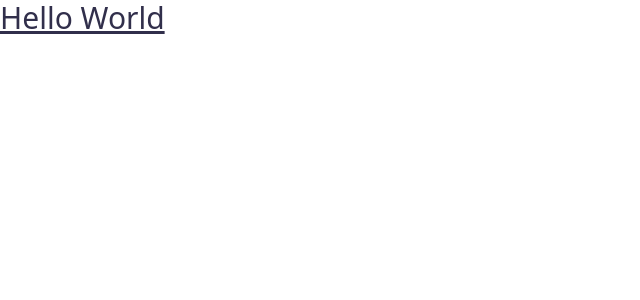
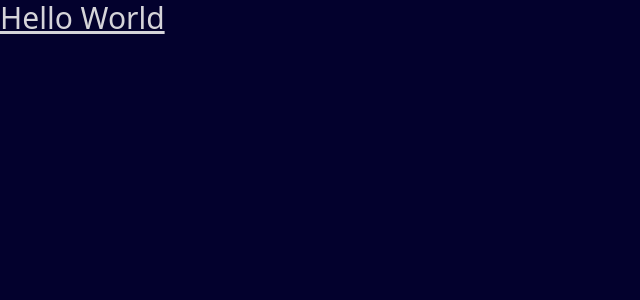
Before and after one commit to fcbvttn123/weather-app, a React (Vite) app: page / in a window 1280 px wide. Shown: the top 300 px of the page, without its empty margins (0-640 px from the left). Built offline with nearby package versions, Linux system fonts and the light colour scheme.

Commit message:
Set up base styles

```diff
--- a/src/App.jsx
+++ b/src/App.jsx
@@ -1,9 +1,7 @@
 function App() {
   return (
     <div>
-      <h1 className="text-3xl underline font-dm-sans text-neutral-700">
-        Hello World
-      </h1>
+      <h1 className="text-3xl underline font-dm-sans">Hello World</h1>
     </div>
   );
 }
--- a/src/index.css
+++ b/src/index.css
@@ -3,3 +3,17 @@
 
 @import "tailwindcss";
 @config "./tailwind.config.js";
+
+:root {
+  color-scheme: dark;
+}
+
+* {
+  scroll-behavior: smooth;
+}
+
+@layer base {
+  body {
+    @apply text-base font-sans bg-n-900 text-n-200;
+  }
+}
--- a/src/tailwind.config.js
+++ b/src/tailwind.config.js
@@ -4,7 +4,7 @@ export default {
   theme: {
     extend: {
       colors: {
-        neutral: {
+        n: {
           900: "hsl(243, 96%, 9%)",
           800: "hsl(243, 27%, 20%)",
           700: "hsl(243, 23%, 24%)",
```
